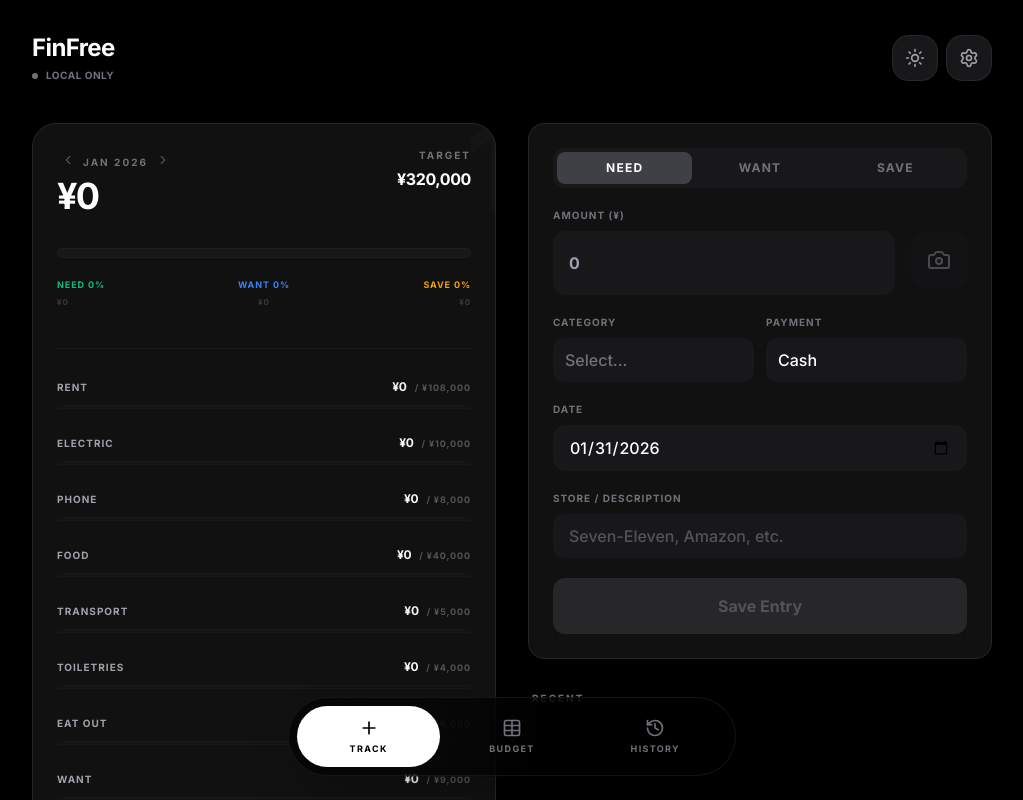
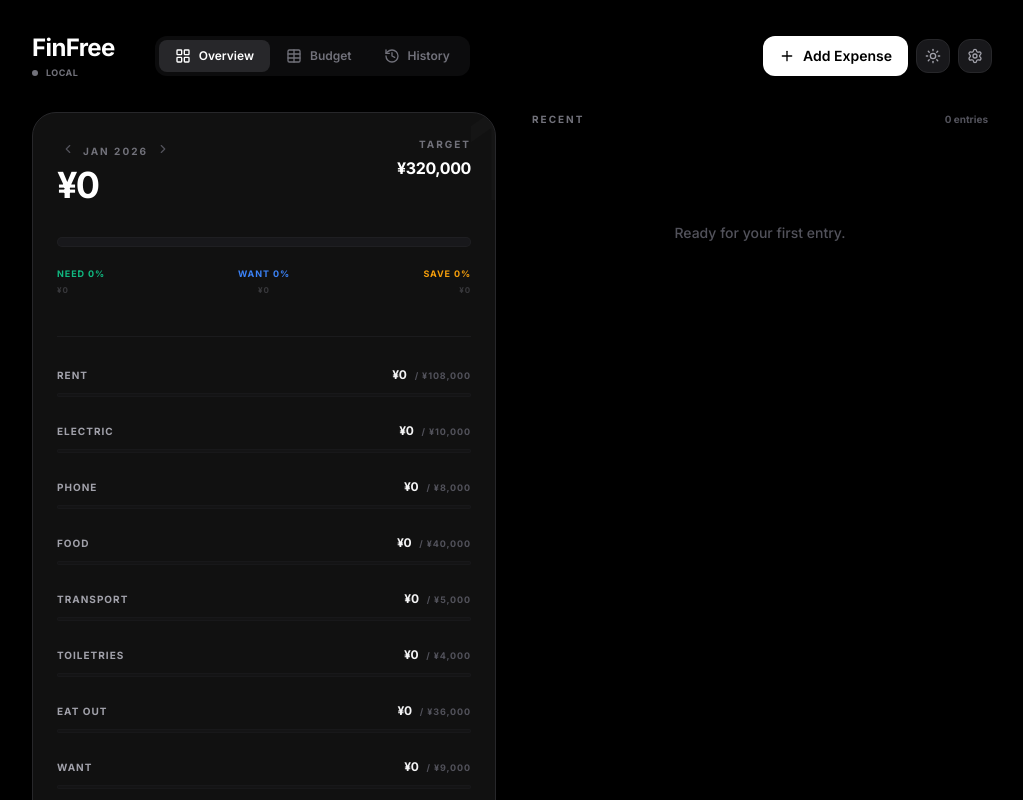
Before and after one commit to themichaelwarren/FinFree, a React (Vite) app: page / in a window 1280 px wide. Shown: the top 800 px of the page, without its empty margins (128-1151 px from the left). Built offline with nearby package versions, Linux system fonts and the light colour scheme.

Commit message:
UI improvements

```diff
--- a/App.tsx
+++ b/App.tsx
@@ -5,12 +5,11 @@ import { storage } from './services/storage';
 import { authService } from './services/auth';
 import { sheetsApi } from './services/sheetsApi';
 import { ICONS } from './constants';
-import ExpenseForm from './components/ExpenseForm';
 import BudgetSummary from './components/BudgetSummary';
 import TransactionList from './components/TransactionList';
 import Settings from './components/Settings';
 import BudgetManager from './components/BudgetManager';
-import Onboarding from './components/Onboarding';
+import ExpenseFormModal from './components/ExpenseFormModal';
 import { AuthProvider, useAuth } from './contexts/AuthContext';
 
 // Get current sync mode
@@ -27,6 +26,7 @@ const AppContent: React.FC = () => {
   const [config, setConfig] = useState<AppConfig>(storage.getConfig());
   const [activeTab, setActiveTab] = useState<'track' | 'budget' | 'history'>('track');
   const [showSettings, setShowSettings] = useState(false);
+  const [showExpenseModal, setShowExpenseModal] = useState(false);
   const [isSyncing, setIsSyncing] = useState(false);
   const [isOnline, setIsOnline] = useState(navigator.onLine);
   const [isLoading, setIsLoading] = useState(true);
@@ -271,15 +271,12 @@ const AppContent: React.FC = () => {
     switch (activeTab) {
       case 'track':
         return (
-          <div className="animate-in fade-in slide-in-from-bottom-4 duration-500 flex flex-col lg:grid lg:grid-cols-2 lg:gap-8">
-            <div className="order-2 lg:order-1">
+          <div className="animate-in fade-in slide-in-from-bottom-4 duration-500 lg:grid lg:grid-cols-2 lg:gap-8">
+            <div>
               <BudgetSummary expenses={expenses} config={config} onUpdateBalances={handleBalanceUpdate} isDark={isDark} />
             </div>
-            <div className="order-1 lg:order-2">
-              <ExpenseForm onSave={handleSaveExpense} apiKey={config.geminiKey} isDark={isDark} categories={config.categories} />
-              <div className="hidden lg:block mt-6">
-                <TransactionList expenses={expenses} onDelete={handleDeleteExpense} isDark={isDark} categories={config.categories} limit={5} />
-              </div>
+            <div>
+              <TransactionList expenses={expenses} onDelete={handleDeleteExpense} isDark={isDark} categories={config.categories} limit={8} />
             </div>
           </div>
         );
@@ -309,19 +306,20 @@ const AppContent: React.FC = () => {
 
   return (
     <div className={`min-h-screen transition-colors duration-300 ${isDark ? 'bg-black' : 'bg-gray-50'}`}>
-    <div className={`max-w-md lg:max-w-5xl mx-auto px-4 lg:px-8 pt-8 pb-32 min-h-screen relative ${isDark ? 'text-zinc-100' : 'text-gray-900'}`}>
+    <div className={`max-w-md lg:max-w-5xl mx-auto px-4 lg:px-8 pt-6 lg:pt-8 pb-24 lg:pb-12 min-h-screen relative ${isDark ? 'text-zinc-100' : 'text-gray-900'}`}>
       {/* Header */}
-      <div className="flex justify-between items-center mb-10">
+      <div className="flex justify-between items-center mb-6 lg:mb-8">
+        <div className="flex items-center gap-6 lg:gap-10">
           <div>
-          <h1 className={`text-2xl font-bold tracking-tight ${isDark ? 'text-white' : 'text-gray-900'}`}>FinFree</h1>
-          <div className="flex items-center gap-2 mt-1">
+            <h1 className={`text-xl lg:text-2xl font-bold tracking-tight ${isDark ? 'text-white' : 'text-gray-900'}`}>FinFree</h1>
+            <div className="flex items-center gap-2 mt-0.5">
               {(() => {
                 const syncMode = getSyncMode(config);
                 if (!isOnline) {
                   return (
                     <>
                       <div className="w-1.5 h-1.5 rounded-full bg-rose-500" />
-                    <span className={`text-[10px] font-bold uppercase tracking-wider ${isDark ? 'text-zinc-500' : 'text-gray-500'}`}>Offline Mode</span>
+                      <span className={`text-[9px] font-bold uppercase tracking-wider ${isDark ? 'text-zinc-500' : 'text-gray-500'}`}>Offline</span>
                     </>
                   );
                 }
@@ -329,32 +327,64 @@ const AppContent: React.FC = () => {
                   return (
                     <>
                       <div className={`w-1.5 h-1.5 rounded-full ${isDark ? 'bg-zinc-500' : 'bg-gray-400'}`} />
-                    <span className={`text-[10px] font-bold uppercase tracking-wider ${isDark ? 'text-zinc-500' : 'text-gray-500'}`}>Local Only</span>
+                      <span className={`text-[9px] font-bold uppercase tracking-wider ${isDark ? 'text-zinc-500' : 'text-gray-500'}`}>Local</span>
                     </>
                   );
                 }
                 return (
                   <>
                     <div className="w-1.5 h-1.5 rounded-full bg-emerald-500 shadow-[0_0_8px_rgba(16,185,129,0.6)]" />
-                  <span className={`text-[10px] font-bold uppercase tracking-wider ${isDark ? 'text-zinc-500' : 'text-gray-500'}`}>Cloud Active</span>
+                    <span className={`text-[9px] font-bold uppercase tracking-wider ${isDark ? 'text-zinc-500' : 'text-gray-500'}`}>Synced</span>
                   </>
                 );
               })()}
-            {isSyncing && <span className={`text-[10px] animate-pulse ml-2 font-medium ${isDark ? 'text-zinc-400' : 'text-gray-400'}`}>Syncing...</span>}
+              {isSyncing && <span className={`text-[9px] animate-pulse ml-1 font-medium ${isDark ? 'text-zinc-400' : 'text-gray-400'}`}>...</span>}
             </div>
           </div>
+
+          {/* Desktop Navigation Tabs */}
+          <nav className={`hidden lg:flex items-center p-1 rounded-xl ${isDark ? 'bg-zinc-900/50' : 'bg-gray-100'}`}>
+            {([
+              { id: 'track', label: 'Overview', icon: ICONS.LayoutGrid },
+              { id: 'budget', label: 'Budget', icon: ICONS.Table },
+              { id: 'history', label: 'History', icon: ICONS.History }
+            ] as const).map(({ id, label, icon: Icon }) => (
+              <button
+                key={id}
+                onClick={() => setActiveTab(id)}
+                className={`px-4 py-2 rounded-lg flex items-center gap-2 text-xs font-semibold transition-all ${
+                  activeTab === id
+                    ? isDark ? 'bg-zinc-800 text-white' : 'bg-white text-gray-900 shadow-sm'
+                    : isDark ? 'text-zinc-500 hover:text-zinc-300' : 'text-gray-500 hover:text-gray-700'
+                }`}
+              >
+                <Icon className="w-4 h-4" />
+                {label}
+              </button>
+            ))}
+          </nav>
+        </div>
+
         <div className="flex items-center gap-2">
+          {/* Desktop Add Button */}
+          <button
+            onClick={() => setShowExpenseModal(true)}
+            className={`hidden lg:flex items-center gap-2 px-4 py-2.5 rounded-xl font-semibold text-sm transition-all active:scale-95 ${isDark ? 'bg-white text-black hover:bg-zinc-200' : 'bg-gray-900 text-white hover:bg-gray-800'}`}
+          >
+            <ICONS.Plus className="w-4 h-4" />
+            Add Expense
+          </button>
           <button
             onClick={toggleTheme}
-            className={`p-3 rounded-2xl transition-all active:scale-95 shadow-sm ${isDark ? 'bg-zinc-900 border border-zinc-800 text-zinc-400 hover:text-white' : 'bg-white border border-gray-200 text-gray-500 hover:text-gray-900'}`}
+            className={`p-2.5 lg:p-2 rounded-xl transition-all active:scale-95 ${isDark ? 'bg-zinc-900 border border-zinc-800 text-zinc-400 hover:text-white' : 'bg-white border border-gray-200 text-gray-500 hover:text-gray-900'}`}
           >
-            {isDark ? <ICONS.Sun className="w-5 h-5" /> : <ICONS.Moon className="w-5 h-5" />}
+            {isDark ? <ICONS.Sun className="w-5 h-5 lg:w-4 lg:h-4" /> : <ICONS.Moon className="w-5 h-5 lg:w-4 lg:h-4" />}
           </button>
           <button
             onClick={() => setShowSettings(true)}
-            className={`p-3 rounded-2xl transition-all active:scale-95 shadow-sm ${isDark ? 'bg-zinc-900 border border-zinc-800 text-zinc-400 hover:text-white' : 'bg-white border border-gray-200 text-gray-500 hover:text-gray-900'}`}
+            className={`p-2.5 lg:p-2 rounded-xl transition-all active:scale-95 ${isDark ? 'bg-zinc-900 border border-zinc-800 text-zinc-400 hover:text-white' : 'bg-white border border-gray-200 text-gray-500 hover:text-gray-900'}`}
           >
-            <ICONS.Settings className="w-5 h-5" />
+            <ICONS.Settings className="w-5 h-5 lg:w-4 lg:h-4" />
           </button>
         </div>
       </div>
@@ -364,36 +394,44 @@ const AppContent: React.FC = () => {
         {renderContent()}
       </main>
 
-      {/* Navigation */}
-      <nav className={`fixed bottom-6 left-1/2 -translate-x-1/2 w-[calc(100%-2rem)] max-w-sm lg:max-w-md backdrop-blur-2xl rounded-[2.5rem] p-2 flex items-center justify-between shadow-2xl z-40 ${isDark ? 'bg-black/60 border border-zinc-800/50' : 'bg-white/80 border border-gray-200'}`}>
+      {/* Mobile Bottom Navigation */}
+      <nav className={`lg:hidden fixed bottom-4 left-1/2 -translate-x-1/2 backdrop-blur-2xl rounded-2xl p-1.5 flex items-center gap-1 shadow-2xl z-40 ${isDark ? 'bg-black/70 border border-zinc-800/50' : 'bg-white/90 border border-gray-200'}`}>
+        {([
+          { id: 'track', icon: ICONS.LayoutGrid },
+          { id: 'budget', icon: ICONS.Table },
+          { id: 'history', icon: ICONS.History }
+        ] as const).map(({ id, icon: Icon }) => (
           <button
-          onClick={() => setActiveTab('track')}
-          className={`flex-1 py-3 px-4 rounded-[2rem] flex flex-col items-center gap-1 transition-all duration-300 ${
-            activeTab === 'track' ? (isDark ? 'bg-white text-black' : 'bg-gray-900 text-white') : (isDark ? 'text-zinc-500' : 'text-gray-400')
+            key={id}
+            onClick={() => setActiveTab(id)}
+            className={`p-3 rounded-xl transition-all duration-200 ${
+              activeTab === id
+                ? isDark ? 'bg-white text-black' : 'bg-gray-900 text-white'
+                : isDark ? 'text-zinc-500' : 'text-gray-400'
             }`}
           >
-          <ICONS.Plus className="w-5 h-5" />
-          <span className="text-[9px] font-bold uppercase tracking-[0.15em]">Track</span>
+            <Icon className="w-5 h-5" />
           </button>
+        ))}
+      </nav>
+
+      {/* Mobile FAB */}
       <button
-          onClick={() => setActiveTab('budget')}
-          className={`flex-1 py-3 px-4 rounded-[2rem] flex flex-col items-center gap-1 transition-all duration-300 ${
-            activeTab === 'budget' ? (isDark ? 'bg-white text-black' : 'bg-gray-900 text-white') : (isDark ? 'text-zinc-500' : 'text-gray-400')
-          }`}
+        onClick={() => setShowExpenseModal(true)}
+        className={`lg:hidden fixed bottom-20 right-4 w-14 h-14 rounded-2xl flex items-center justify-center shadow-2xl z-40 transition-all active:scale-95 ${isDark ? 'bg-white text-black' : 'bg-gray-900 text-white'}`}
       >
-          <ICONS.Table className="w-5 h-5" />
-          <span className="text-[9px] font-bold uppercase tracking-[0.15em]">Budget</span>
+        <ICONS.Plus className="w-6 h-6" />
       </button>
-        <button
-          onClick={() => setActiveTab('history')}
-          className={`flex-1 py-3 px-4 rounded-[2rem] flex flex-col items-center gap-1 transition-all duration-300 ${
-            activeTab === 'history' ? (isDark ? 'bg-white text-black' : 'bg-gray-900 text-white') : (isDark ? 'text-zinc-500' : 'text-gray-400')
-          }`}
-        >
-          <ICONS.History className="w-5 h-5" />
-          <span className="text-[9px] font-bold uppercase tracking-[0.15em]">History</span>
-        </button>
-      </nav>
+
+      {/* Expense Form Modal */}
+      <ExpenseFormModal
+        isOpen={showExpenseModal}
+        onClose={() => setShowExpenseModal(false)}
+        onSave={handleSaveExpense}
+        apiKey={config.geminiKey}
+        isDark={isDark}
+        categories={config.categories}
+      />
 
       {showSettings && (
         <Settings
--- a/components/BudgetManager.tsx
+++ b/components/BudgetManager.tsx
@@ -152,9 +152,9 @@ const BudgetManager: React.FC<BudgetManagerProps> = ({ config, onSave, isDark =
   const monthName = new Intl.DateTimeFormat('en-US', { month: 'long', year: 'numeric' }).format(new Date(selectedMonth + '-01'));
 
   return (
-    <div className="animate-in fade-in slide-in-from-bottom-2 duration-500 lg:grid lg:grid-cols-3 lg:gap-8">
-      {/* Left Column - Month & Salary (1 col on desktop) */}
-      <div className="space-y-6 mb-6 lg:mb-0">
+    <div className="animate-in fade-in slide-in-from-bottom-2 duration-500 lg:grid lg:grid-cols-3 lg:gap-8 lg:items-start">
+      {/* Left Column - Month & Salary (1 col on desktop) - Sticky on desktop */}
+      <div className="space-y-6 mb-6 lg:mb-0 lg:sticky lg:top-8">
       {/* Month Selector Header */}
       <div className={`flex items-center justify-between rounded-2xl p-2 pr-4 shadow-sm ${isDark ? 'bg-zinc-900 border border-zinc-800' : 'bg-white border border-gray-200'}`}>
         <div className="flex items-center gap-1">
--- /dev/null
+++ b/components/ExpenseFormModal.tsx
@@ -0,0 +1,88 @@
+
+import React, { useEffect } from 'react';
+import { X } from 'lucide-react';
+import ExpenseForm from './ExpenseForm';
+import { Expense, CategoryDefinition } from '../types';
+
+interface ExpenseFormModalProps {
+  isOpen: boolean;
+  onClose: () => void;
+  onSave: (expense: Omit<Expense, 'id' | 'timestamp' | 'synced'>) => void;
+  apiKey: string;
+  isDark?: boolean;
+  categories?: CategoryDefinition[];
+}
+
+const ExpenseFormModal: React.FC<ExpenseFormModalProps> = ({
+  isOpen,
+  onClose,
+  onSave,
+  apiKey,
+  isDark = true,
+  categories
+}) => {
+  // Handle escape key
+  useEffect(() => {
+    const handleEscape = (e: KeyboardEvent) => {
+      if (e.key === 'Escape') onClose();
+    };
+    if (isOpen) {
+      document.addEventListener('keydown', handleEscape);
+      // Prevent body scroll when modal is open
+      document.body.style.overflow = 'hidden';
+    }
+    return () => {
+      document.removeEventListener('keydown', handleEscape);
+      document.body.style.overflow = '';
+    };
+  }, [isOpen, onClose]);
+
+  if (!isOpen) return null;
+
+  const handleSave = (expense: Omit<Expense, 'id' | 'timestamp' | 'synced'>) => {
+    onSave(expense);
+    onClose();
+  };
+
+  return (
+    <div className="fixed inset-0 z-50 flex items-end sm:items-center justify-center">
+      {/* Backdrop */}
+      <div
+        className={`absolute inset-0 transition-opacity ${isDark ? 'bg-black/80' : 'bg-black/50'}`}
+        onClick={onClose}
+      />
+
+      {/* Modal */}
+      <div
+        className={`relative w-full sm:max-w-md max-h-[90vh] overflow-y-auto rounded-t-3xl sm:rounded-3xl shadow-2xl animate-in slide-in-from-bottom-4 duration-300 ${
+          isDark ? 'bg-[#0a0a0a] border border-zinc-800' : 'bg-white border border-gray-200'
+        }`}
+      >
+        {/* Header */}
+        <div className={`sticky top-0 z-10 flex items-center justify-between px-6 py-4 border-b ${isDark ? 'bg-[#0a0a0a] border-zinc-800' : 'bg-white border-gray-200'}`}>
+          <h2 className={`text-sm font-bold uppercase tracking-[0.15em] ${isDark ? 'text-zinc-400' : 'text-gray-500'}`}>
+            New Expense
+          </h2>
+          <button
+            onClick={onClose}
+            className={`p-2 -mr-2 rounded-xl transition-colors ${isDark ? 'hover:bg-zinc-800 text-zinc-500 hover:text-white' : 'hover:bg-gray-100 text-gray-400 hover:text-gray-900'}`}
+          >
+            <X className="w-5 h-5" />
+          </button>
+        </div>
+
+        {/* Form Content */}
+        <div className="p-4 pb-8">
+          <ExpenseForm
+            onSave={handleSave}
+            apiKey={apiKey}
+            isDark={isDark}
+            categories={categories}
+          />
+        </div>
+      </div>
+    </div>
+  );
+};
+
+export default ExpenseFormModal;
--- a/components/TransactionList.tsx
+++ b/components/TransactionList.tsx
@@ -231,9 +231,14 @@ const TransactionList: React.FC<TransactionListProps> = ({
       )}
 
       {isPreviewMode && (
-        <h3 className={`text-[10px] font-bold uppercase tracking-[0.2em] px-1 ${isDark ? 'text-zinc-500' : 'text-gray-500'}`}>
-          Recent
-        </h3>
+        <div className="flex items-center justify-between px-1">
+          <h3 className={`text-[10px] font-bold uppercase tracking-[0.2em] ${isDark ? 'text-zinc-500' : 'text-gray-500'}`}>
+            Recent
+          </h3>
+          <span className={`text-[10px] font-bold ${isDark ? 'text-zinc-600' : 'text-gray-400'}`}>
+            {filteredExpenses.length} entries
+          </span>
+        </div>
       )}
 
       {/* Transaction Groups */}
@@ -241,8 +246,8 @@ const TransactionList: React.FC<TransactionListProps> = ({
         {groupedExpenses.length > 0 && groupedExpenses.some(g => g.expenses.length > 0) ? (
           groupedExpenses.filter(g => g.expenses.length > 0).map((group) => (
             <div key={group.key} className="space-y-2">
-              {/* Group Header */}
-              {groupBy !== 'none' && !isPreviewMode && (
+              {/* Group Header - shown in both full and preview modes when grouped by day */}
+              {(groupBy === 'day' || (!isPreviewMode && groupBy !== 'none')) && (
                 <div className="flex items-center justify-between px-1">
                   <div className="flex items-center gap-2">
                     {groupBy === 'category' && getCategoryIcon(group.key)}
```
Lines whose indentation alone changed are shown as unchanged.
